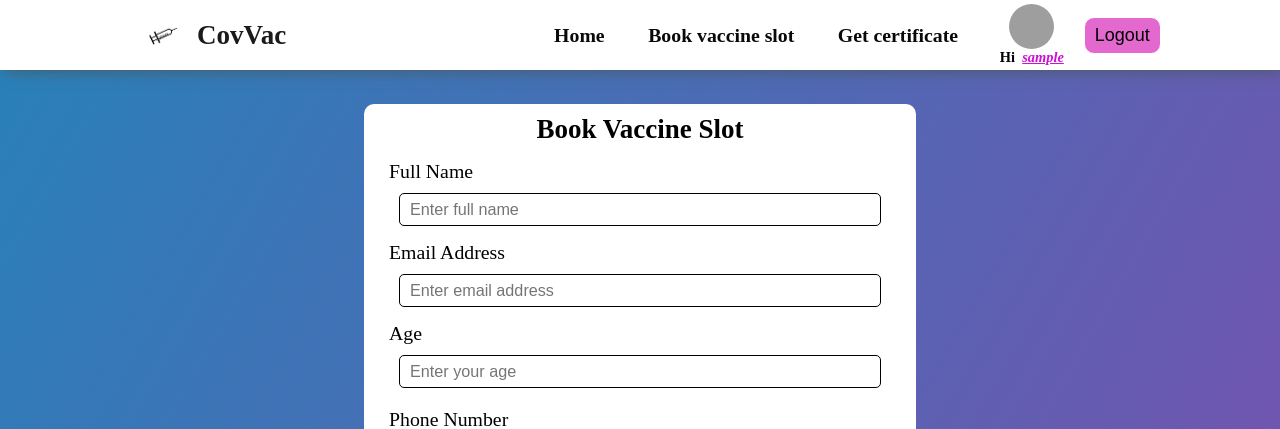
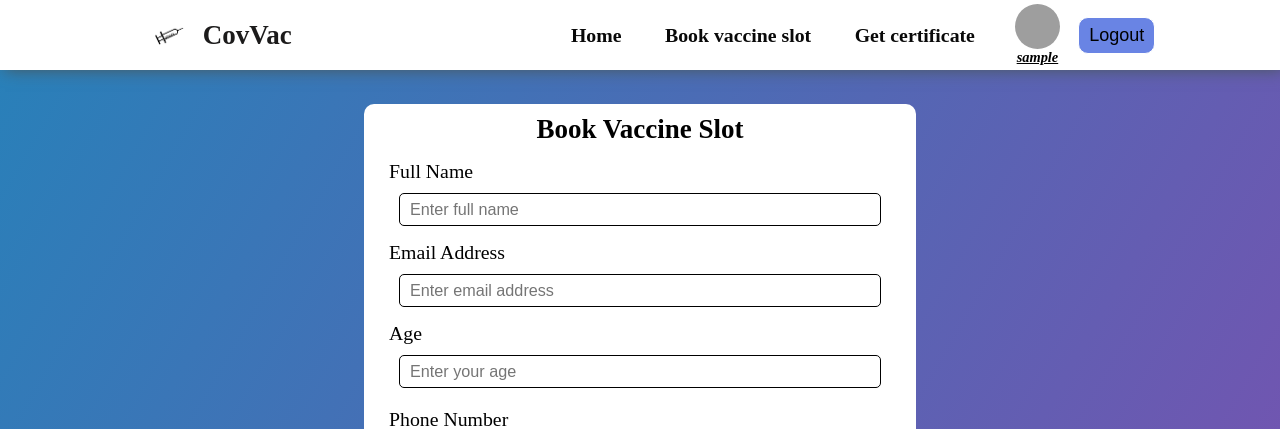
Before and after one commit to itz-A53-K/covidWin, a PHP site: page /covidWin/bookSlot.php in a window 1280 px wide. Shown: the top 429 px of the page. Run offline with PHP 8.4, Linux system fonts and the light colour scheme; the visitor is signed in with stand-in values (Sample User, id 1); data comes from the database, SQL or seed files in the repository; both versions use the stored data as it was after the commit; grey boxes are pictures that could not be loaded.

Commit message:
database, css minor change
header logout button and user name color changed

```diff
--- a/css/header_footer.css
+++ b/css/header_footer.css
@@ -69,7 +69,8 @@
 .navContainerRight h2 em{
     font-size: 0.8rem;
     text-decoration: underline;
-    color: rgb(205, 16, 212);
+    color: rgb(0, 0, 0);
+    font-weight: bolder;
 }
 
 
@@ -140,7 +141,7 @@
 .headerBtn {
     /* margin-right: 3vw; */
     font-size: 1rem;
-    background-color: rgba(225, 83, 199, 0.87);
+    background-color: rgba(83, 114, 225, 0.87);
     padding: 7px 10px;
     border: 1px solid white;
     border-radius: 10px;
--- a/partial/_header.php
+++ b/partial/_header.php
@@ -35,7 +35,7 @@ if(session_status() != PHP_SESSION_ACTIVE){
 
                         <div class="userDetail">
                          <img class="profileImg" src="profileImage/'.$_SESSION['profileLoc'].'" alt="" srcset="">
-                         <h2>Hi&nbsp; <em>'.$_SESSION['userName'].'</em> </h2>
+                         <h2><em>'.$_SESSION['userName'].'</em> </h2>
                         </div>
 
                         <button class="headerBtn logoutBtn">Logout</button>
--- a/regi.php
+++ b/regi.php
@@ -66,7 +66,7 @@
                                 </div>
                                 <div>
                                     <label for="profilePic">Profile photo:</label>
-                                    <input type="file" name="profilePic" id="profilePic" class="input" value="" accept="image/*"/>
+                                    <input type="file" name="profilePic" id="profilePic" class="input" value="" accept="image/*" required/>
                                 </div>
 
                                 <div>
```
Also changed, not shown: vaccination.sql (+6 -6 lines).
